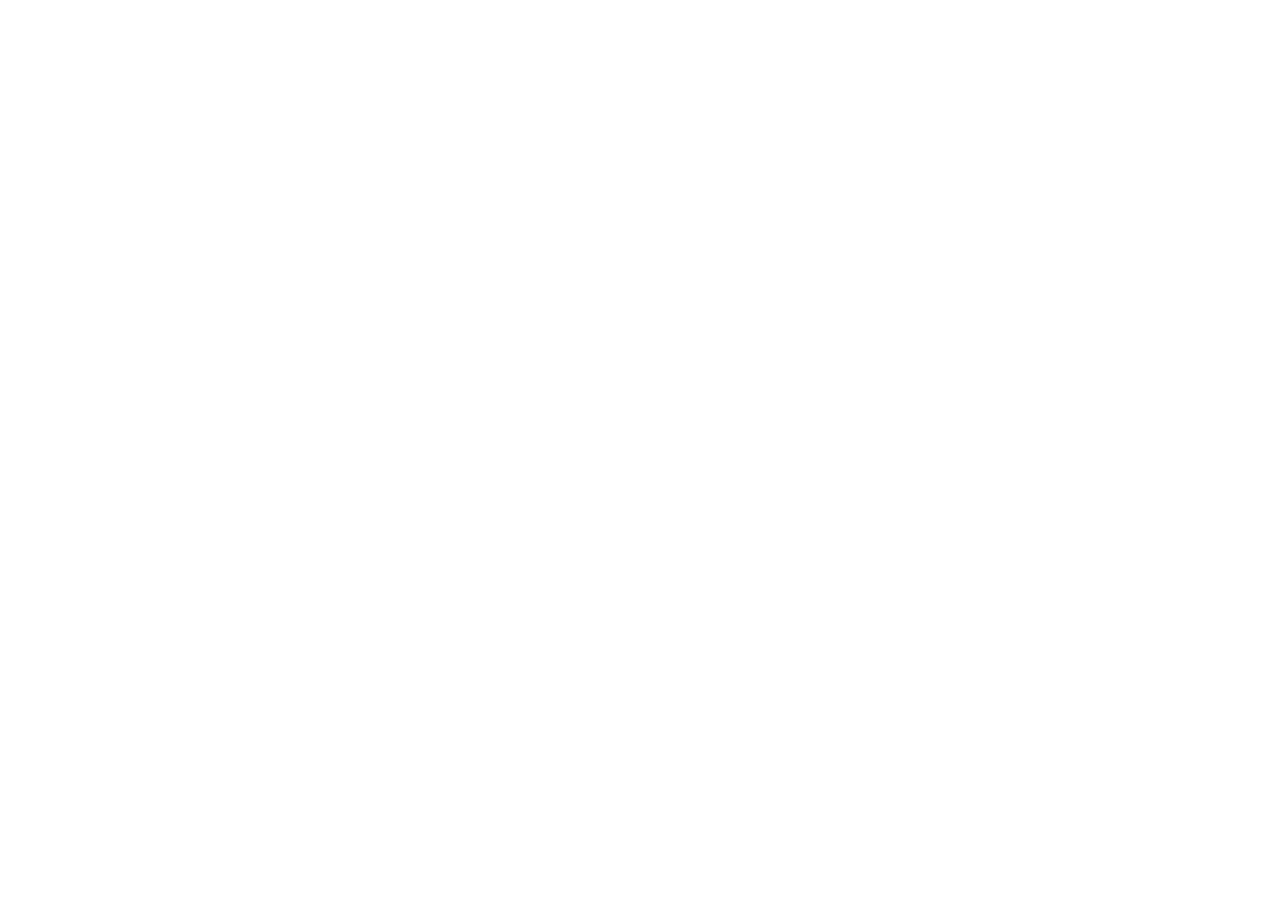
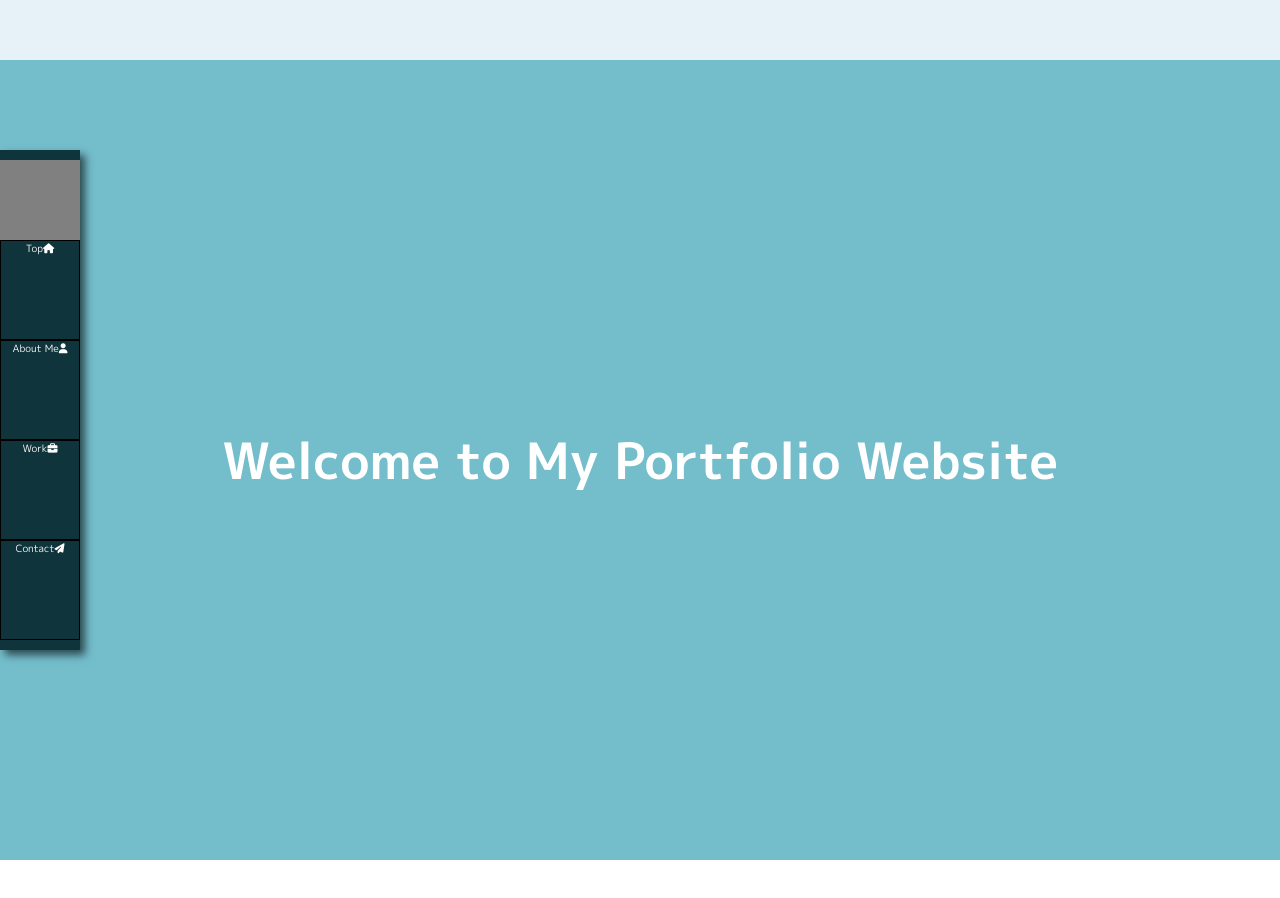
Before and after one commit to yuchida-tamu/portfolio-site, a website: page index.html in a window 1280 px wide. Shown: the top 898 px of the page. Before the commit the page ends 800 px from the top, so only its background shows below. Drawn offline with nearby package versions, Linux system fonts and the light colour scheme; files that its build step writes are made by us from their sources.

Commit message:
toppage and nav style

```diff
--- a/index.html
+++ b/index.html
@@ -2,18 +2,48 @@
 <html>
     <head>
         <meta charset="utf-8">
-
+        <meta name="viewport" content="width=device-width, initial-scale=1.0">
         <title>Yuta Uchida Portfolio Website</title>
         <meta name="description" content="This is the portfolio website of Yuta Uchida. It shows his skillset and web application work">
         <meta name="author" content="Yuta Uchida">
 
+
         <link rel="stylesheet" href="css/style.css" type="text/css">
-
+        <link href="https://fonts.googleapis.com/css?family=M+PLUS+1p:400,700|Noto+Sans+TC:400,700&display=swap" rel="stylesheet">
+        <script src="https://kit.fontawesome.com/8f2eddf0c7.js" crossorigin="anonymous"></script>
     </head>
     <body>
+        <header class="header">
+            <div class="log-box">
+            </div>
+        </header>
         <section class="toppage">
 
+
+
+            <nav class="nav">
+                    <div class="burger">
+                        <div class="burger__patty"></div>
+                    </div>
+                    <ul class="nav-bar">
+                        <li class="nav-bar__item"><a href="#">Top<i class="fas fa-home"></i></a></li>
+                        <li class="nav-bar__item"><a href="#">About Me<i class="fas fa-user"></i></a></li>
+                        <li class="nav-bar__item"><a href="#">Work<i class="fas fa-briefcase"></i></a></li>
+                        <li class="nav-bar__item"><a href="#">Contact<i class="fas fa-paper-plane"></i></a></li>
+                    </ul>
+            </nav>
+
+            <div class="container">
+                <h1 class="primary-heading">
+                    Welcome to My Portfolio Website
+                </h1>
+            </div>
+
         </section>
+        <section class="about"></section>
+        <section class="work"></section>
+        <section class="contact"></section>
+        <footer class="footer"></footer>
         <script src="js/main.js" type="text/javascript"></script>
     </body>
 </html>
--- a/sass/abstracts/_mixins.scss
+++ b/sass/abstracts/_mixins.scss
@@ -1,3 +1,17 @@
+@mixin box-shadow {
+    -webkit-box-shadow: .5rem .5rem .8rem 0 rgba(0,0,0,0.61);
+    -moz-box-shadow: .5rem .5rem .8rem 0 rgba(0,0,0,0.61);
+    box-shadow: .5rem .5rem .8rem 0 rgba(0,0,0,0.61);
+}
+
+@mixin ja-font {
+    font-family: 'M PLUS 1p', sans-serif;
+}
+
+@mixin en-font {
+    font-family: 'Noto Sans TC', sans-serif;
+}
+
 //Media Queary Manager
 
 /*
--- a/sass/abstracts/_variables.scss
+++ b/sass/abstracts/_variables.scss
@@ -1,10 +1,11 @@
-$color-primary: #0e9a91;
-$color-primary-light: #27fbed;
-$color-primary-dark: #07636f;
-$color-primary-lightest: #d4fffc;
+$color-primary: #74BDCB;
+$color-primary-light: #E7F2F8;
+$color-primary-dark: rgb(15, 52, 59);
 
-$color-secondary-light: #b0c229;
-$color-secondary-dark: #5c7404;
+
+$color-secondary: #FFA384;
+
+$color-tertiary:#EFE7BC;
 
 $color-white: #fff;
 
--- a/sass/base/_base.scss
+++ b/sass/base/_base.scss
@@ -5,6 +5,15 @@
     margin: 0;
     padding: 0;
     box-sizing: inherit;
+}
+
+a,
+a:visited,
+a:active,
+a:link {
+    text-decoration: none;
+    cursor: pointer;
+    color: black;
 }
 
 ul {
@@ -20,7 +29,13 @@ html {
 
 body {
     box-sizing: border-box;
+    width: 100vw;
+    position: relative;
+}
 
+section {
+    width: 100%;
+    min-height: 100vh;
 }
 
 ::selection {
--- /dev/null
+++ b/sass/base/_typography.scss
@@ -0,0 +1,8 @@
+body {
+    @include ja-font;
+}
+
+.primary-heading {
+    font-size: 5rem;
+    color: $color-white;
+}
--- /dev/null
+++ b/sass/layout/_header.scss
@@ -0,0 +1,5 @@
+.header {
+    width: 100%;
+    height: 6rem;
+    background: $color-primary-light;
+}
--- /dev/null
+++ b/sass/layout/_navigation.scss
@@ -0,0 +1,46 @@
+.nav {
+    position: fixed;
+    left: 0;
+    top: 50%;
+    transform: translateY(-50%);
+    width: 8rem;
+    height: 50rem;
+    display: flex;
+    flex-direction: column;
+    justify-content: center;
+    background: $color-primary-dark;
+    @include box-shadow;
+
+
+    .burger {
+        width:100%;
+        height: 8rem;
+        background: gray;
+    }
+
+    .nav-bar {
+        display: flex;
+        flex-direction: column;
+        justify-content: space-around;
+        align-items: center;
+        height: 80%;
+        width: 100%;
+
+
+        &__item {
+            height:100%;
+            width:100%;
+            flex: 0 0 1;
+            border: 1px solid black;
+            a {
+                height: 100%;
+                width: 100%;
+                display:inline-block;
+                color: $color-white;
+                text-align:center;
+                margin: auto;
+            }
+        }
+    }
+
+}
--- a/sass/main.scss
+++ b/sass/main.scss
@@ -0,0 +1,15 @@
+@import "abstracts/variables";
+@import "abstracts/mixins";
+
+@import "base/base";
+@import "base/typography";
+
+
+@import "layout/header";
+@import "layout/navigation";
+
+
+
+
+
+@import "pages/toppage";
--- /dev/null
+++ b/sass/pages/_toppage.scss
@@ -0,0 +1,7 @@
+
+.toppage {
+    background: $color-primary;
+    display: flex;
+    justify-content: center;
+    align-items: center;
+}
```
Also changed, not shown: css/style.css (added).
